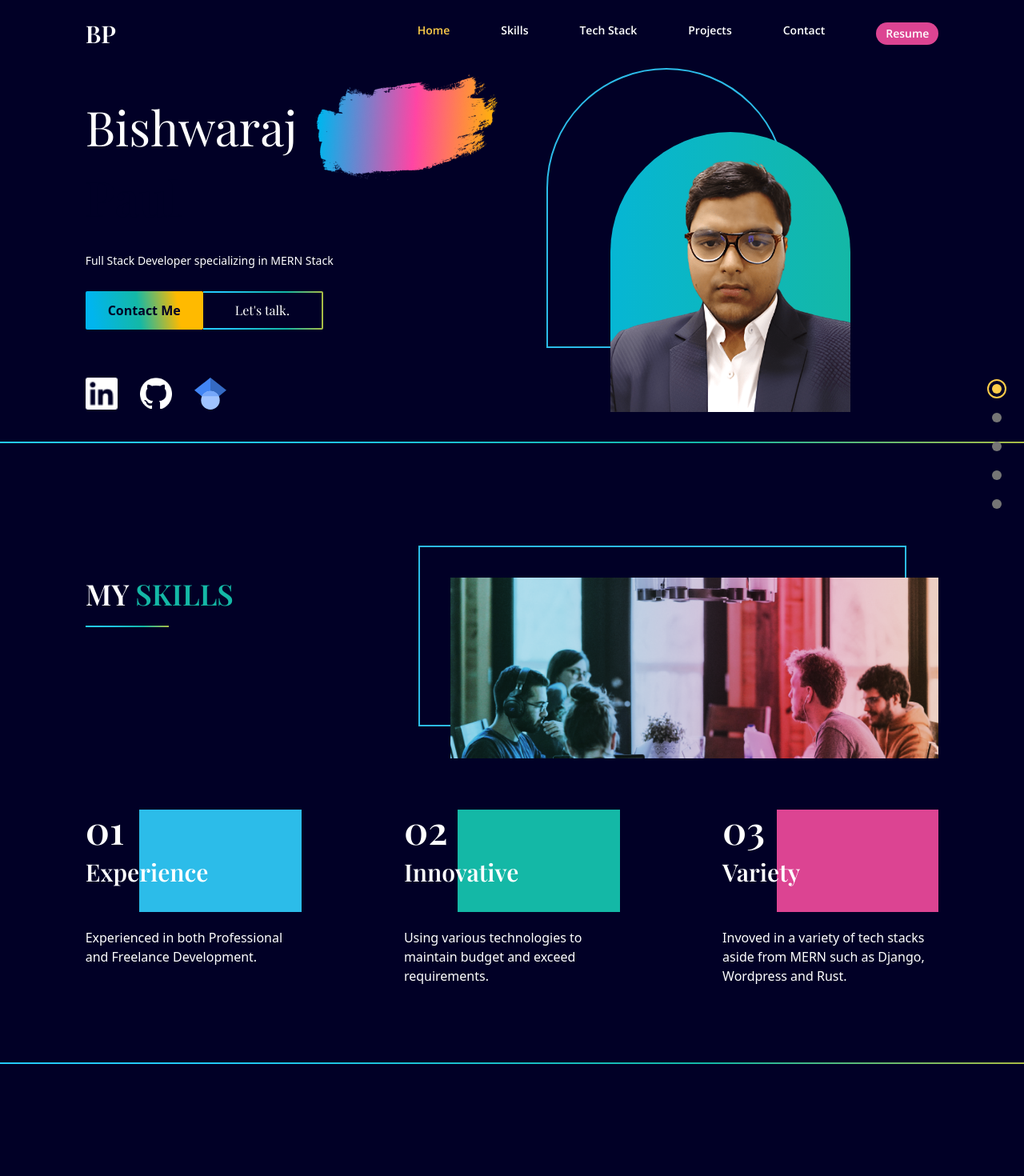
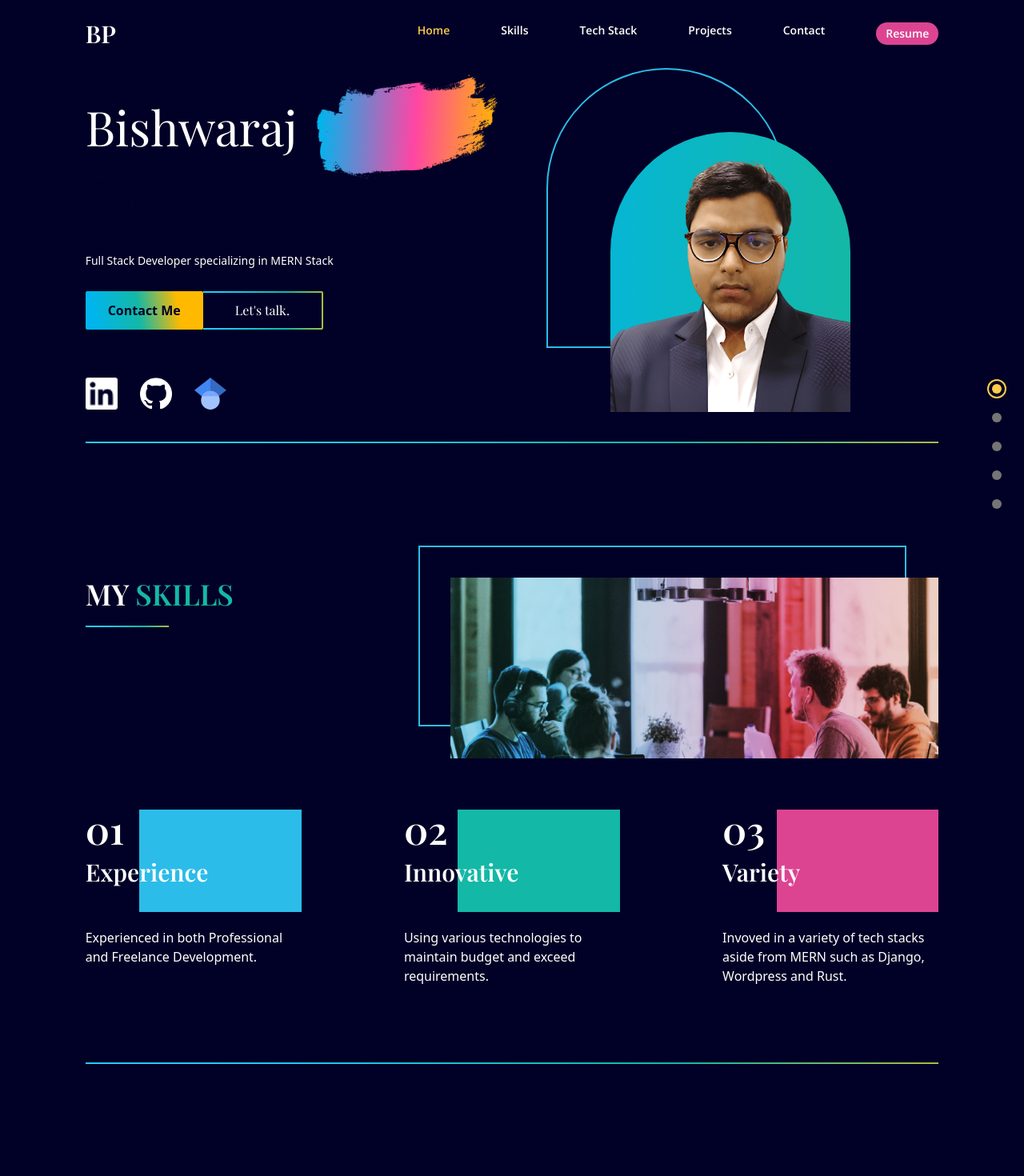
Before and after one commit to Verathagnus/Verathagnus.github.io, a React (Vite) app: page / in a window 1280 px wide. Shown: the top 1470 px of the page at 80% size. Built offline with nearby package versions, Linux system fonts and the light colour scheme.

Commit message:
Update App.jsx

```diff
--- a/src/App.jsx
+++ b/src/App.jsx
@@ -10,7 +10,7 @@ import Contact from "./scenes/Contact";
 import Footer from "./scenes/Footer";
 import TechStack from "./scenes/TechStack";
 import LineGradient from "./components/LineGradient";
-import {motion} from "framer-motion";
+import { motion, AnimatePresence } from "framer-motion";
 
 function App() {
   const [selectedPage, setSelectedPage] = useState("home");
@@ -20,12 +20,11 @@ function App() {
 
   useEffect(() => {
     const handleScroll = () => {
-      if (window.scrollY === 0) setIsTopOfPage(true);
-      else setIsTopOfPage(false);
+      setIsTopOfPage(window.scrollY === 0);
     };
     window.addEventListener("scroll", handleScroll);
     return () => window.removeEventListener("scroll", handleScroll);
-  });
+  }, []); // Added missing dependency array for performance
 
   return (
     <div className="app bg-deep-blue">
@@ -36,50 +35,52 @@ function App() {
         isDropdownOpen={isDropdownOpen}
         setIsDropdownOpen={setIsDropdownOpen}
       />
-      {isDropdownOpen ? null : (
+
+      {/* Use AnimatePresence if you plan on adding entry/exit animations for dropdowns */}
+      <AnimatePresence>
+        {!isDropdownOpen && (
           <motion.div
-        initial="visible"
-        whileInView="visible"
-        viewport={{ once: false, amount: 0.5 }}
-        transition={{ duration: 2.5 }}
-        variants={{
-          hidden: { opacity: 0 },
-          visible: { opacity: 1 },
-        }}>
-          <div className="w-5/6 mx-auto md:h-full">
-            {isAboveMediumScreens ? (
+            initial={{ opacity: 0 }}
+            animate={{ opacity: 1 }}
+            transition={{ duration: 0.5 }}
+          >
+            {/* Unified Wrapper for consistent spacing */}
+            <div className="w-5/6 mx-auto">
+              {isAboveMediumScreens && (
                 <DotGroup
                   selectedPage={selectedPage}
                   setSelectedPage={setSelectedPage}
                 />
-            ) : null}
+              )}
+
+              <section id="home">
                 <Landing setSelectedPage={setSelectedPage} />
-          </div>
+              </section>
 
               <LineGradient />
-          <div className="w-5/6 mx-auto md:h-full">
+              <section id="skills">
                 <Skills />
-          </div>
+              </section>
 
               <LineGradient />
-          <div className="w-5/6 mx-auto md:h-full">
+              <section id="techstack">
                 <TechStack />
-          </div>
+              </section>
 
               <LineGradient />
-          <div className="w-5/6 mx-auto">
+              <section id="projects">
                 <Projects />
-          </div>
+              </section>
 
               <LineGradient />
-          <div className="w-5/6 mx-auto">
+              <section id="contact">
                 <Contact />
+              </section>
             </div>
-
-          <Footer/>
-
+            <Footer />
           </motion.div>
         )}
+      </AnimatePresence>
     </div>
   );
 }
```
Lines whose indentation alone changed are shown as unchanged.
